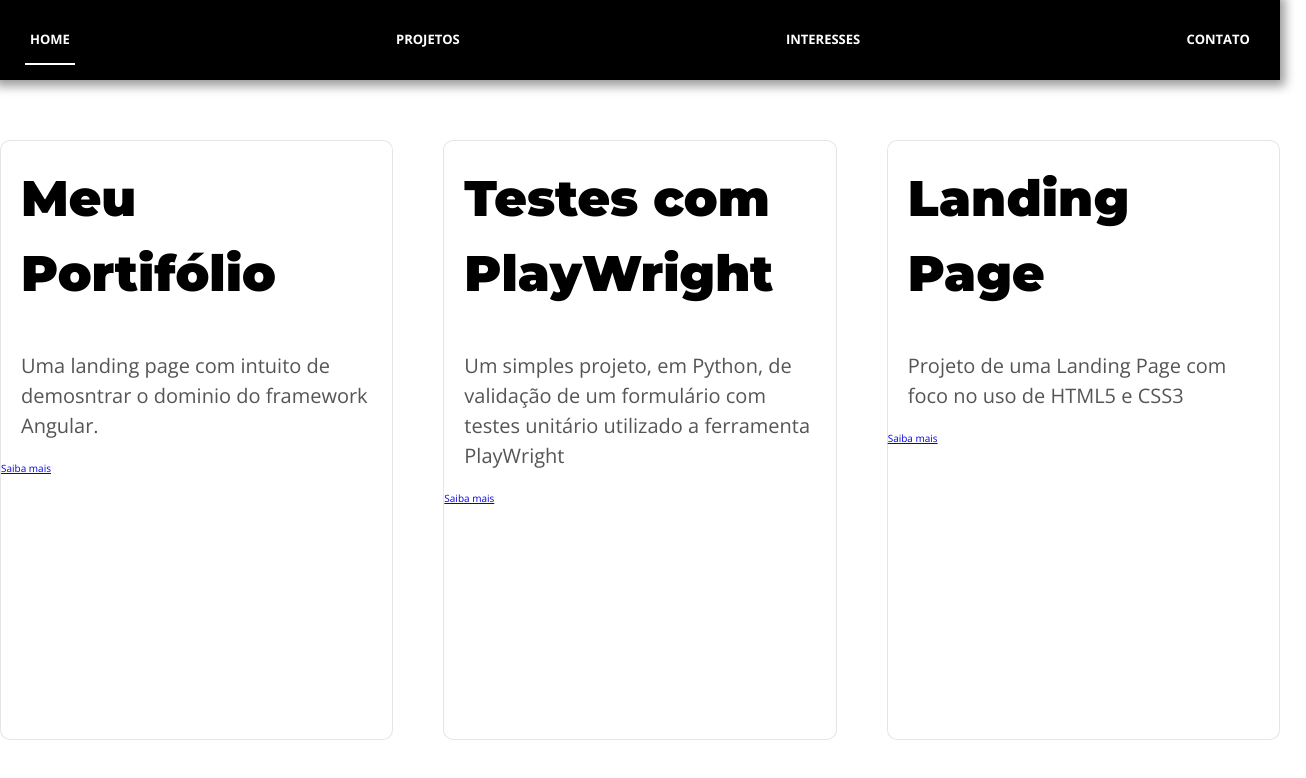
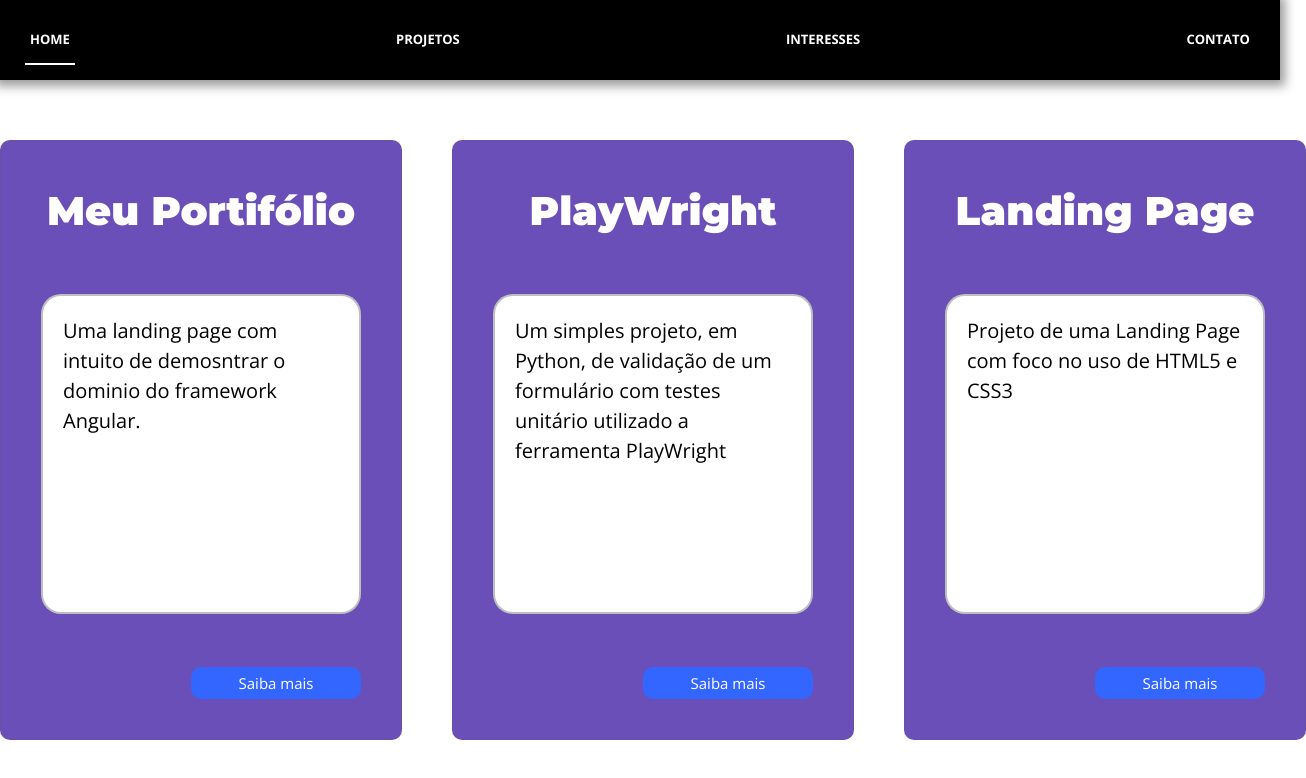
Before and after one commit to AlexssanderJs/Meu-Portifolio-Landing, an Angular app: page /projetos in a window 1280 px wide. Shown: the top 778 px of the page, 1306 px wide, since content can reach past the window. Built offline with nearby package versions, Linux system fonts and the light colour scheme.

Commit message:
Adiciona botao saiba mais

```diff
--- a/src/app/pages/projects/projects.css
+++ b/src/app/pages/projects/projects.css
@@ -31,26 +31,59 @@
 }
 
 .project-page .project-content .project-item{
-    display: flex;
-    flex-direction: column;
+    display: grid;
+    grid-template-rows: auto auto auto;
+    justify-items: center;
+    background-color: rgba(41, 0, 153, 0.692);
+    color: white;
     width: 100%;
-    background: rgba(255, 255, 255, 0.7);
     border: 1px solid #55555527;
     transition: transform 0.3s, box-shadow 0.3s;
     border-radius: 1rem;
+    padding: 4rem;
 }
+
 .project-item:hover {
   transform: translateY(-5px);
   box-shadow: 0 12px 25px rgba(0,0,0,0.25);
 }
 
 .project-page .project-content .project-item .project-title{
-    margin: 2rem;
-    font-size: 5rem;
+
+    font-size: 4rem;
+    height: fit-content;
 }
 
 .project-page .project-content .project-item .project-descricao{
-    margin: 2rem;
+    padding: 2rem;
+    justify-self: center;
+    align-self: center;
     font-size: 2rem;
-    color: #555;
+    height: 32rem;
+    width: 32rem;
+    max-width: 100%;
+    max-height: 100%;
+    border: 0.2rem solid rgba(0,0,0,0.25);
+    border-radius: 2rem;
+    background-color: white;
+    color: black;
 }
+
+.project-page .project-content .project-item .project-link{
+    justify-self: end;
+    align-self: end;
+    width: 17rem;
+    color: white;
+    background-color: #3366ff;
+    text-align: center;
+    padding: 0.5rem 3rem;
+    border-radius: 1rem;
+    font-size: 1.5rem;
+    text-decoration: none;
+    cursor: pointer;
+    transition: background-color 0.3s;
+}
+
+.project-page .project-content .project-item .project-link:hover{
+    background-color: #234da0;
+}
--- a/src/app/pages/projects/projects.ts
+++ b/src/app/pages/projects/projects.ts
@@ -16,7 +16,7 @@
       link: 'https://github.com/AlexssanderJs/Meu-Portifolio-Landing'
     },
      {
-      titulo: 'Testes com PlayWright',
+      titulo: 'PlayWright',
       descricao: 'Um simples projeto, em Python, de validação de um formulário com testes unitário utilizado a ferramenta PlayWright',
       link: 'https://github.com/AlexssanderJs/Teste_de_Formulario_PlayWright'
     },
```
